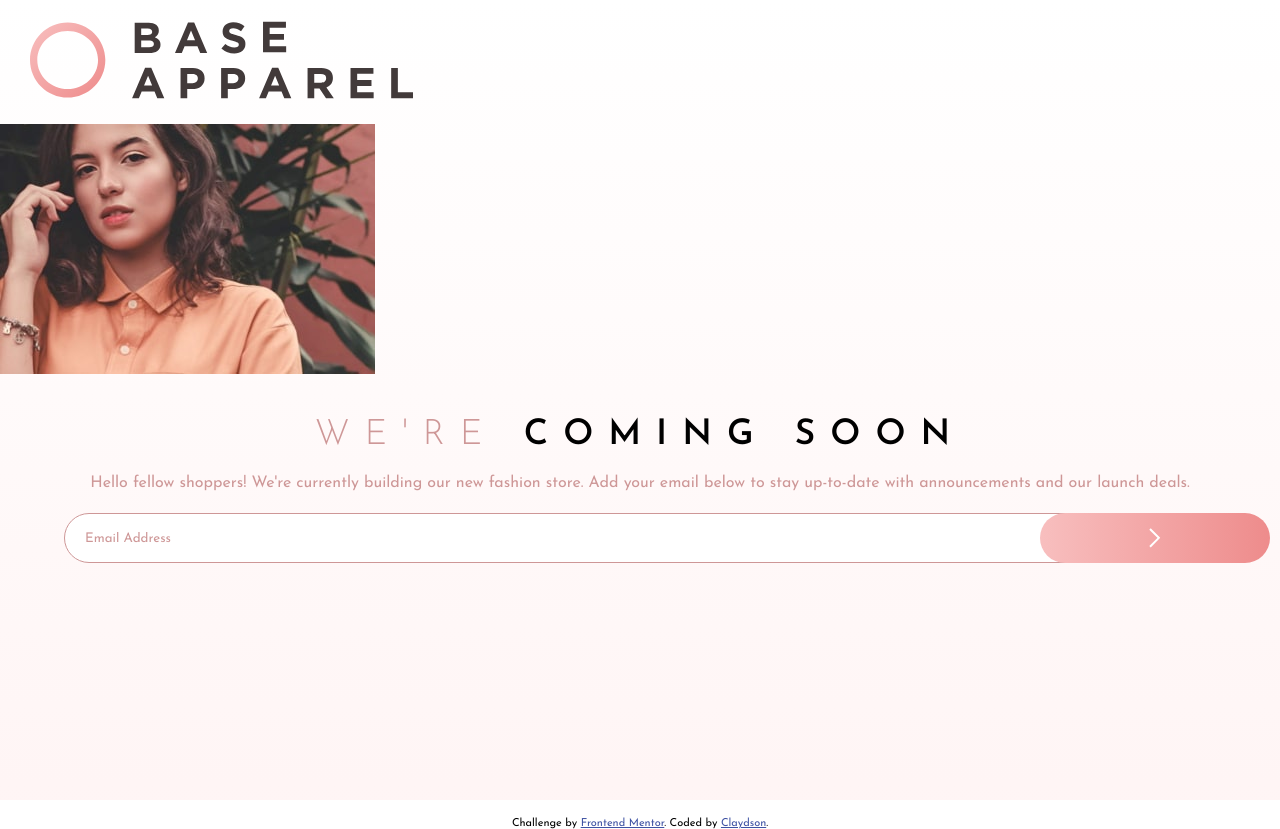
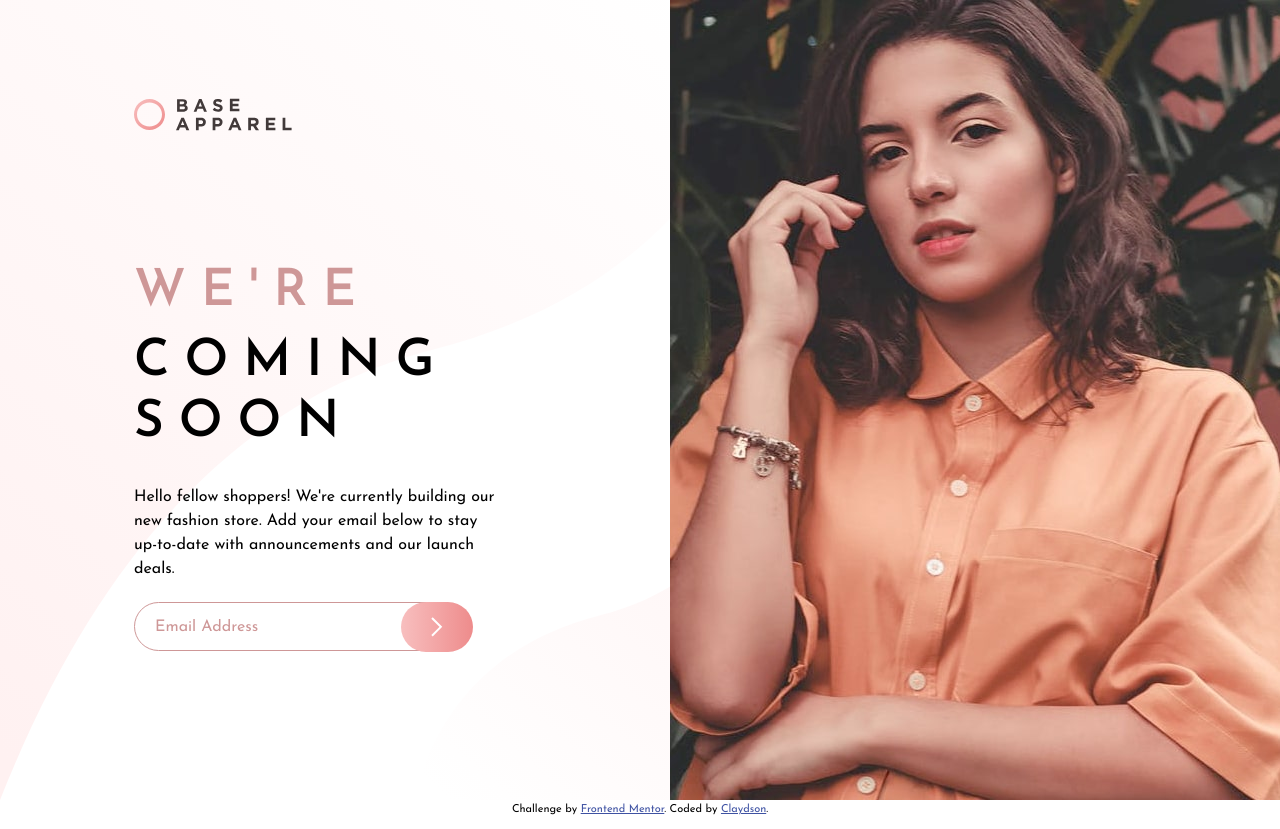
Before and after one commit to sicklex/FrontEndMentor-Challenge, a plain HTML site: page index.html in a window 1280 px wide. Drawn offline with Linux system fonts and the light colour scheme.

Commit message:
Changes in html css to make responsive website using mobile-first and make a javascript to validation email form

```diff
--- a/index.html
+++ b/index.html
@@ -18,44 +18,41 @@
 </head>
 <body>
 <main class="main-container">
-  <section class="img-section">
+  <section class="info-border">
+  <div class="info-container">
+    <div class="img-section">
       <div>
         <img class="img-logo"src="images/logo.svg" alt="Logo Base Apparel">
       </div>
-    <div class="container-img">
-      <img src="images/hero-mobile.jpg" alt="Model" class="img">
+      <div class="container-img mobile-hero">
+        <img src="images/hero-mobile.jpg" alt="Model" class="img-mobile">
       </div>
-  </section>
-
-
-  <section class="info-border">
-  <div class="info-container">
+    </div>
     <div class="infos">
-      <h1><span>We're</span> coming soon</h1>
+      <h1> <span>We're</span> coming soon</h1>
       <p>Hello fellow shoppers! We're currently building our new fashion store.
         Add your email below to stay up-to-date with announcements and our launch deals.</p>
           <div class="container-form">
             <form  action="" method="GET">
             <label for="email"></label>
-            <input type="email" placeholder="Email Address" name="email" id="email" required>
-            <button type="submit"></button>
-            <p id="invalid-email"></p>
+            <input type="text" placeholder="Email Address" name="email" id="email-el">
+            <button id="submit-button"type="submit"></button>
+            <p class="error" id="error-text"></p>
           </div>
       </div>
     </div>
   </div>
   </section>
+  <div class="desk-hero">
+    <img src="images/hero-desktop.jpg" alt="Model photo" class="img-desktop">
+  </div>
+</main>
 <footer>
   <p class="attribution">
     Challenge by <a href="https://www.frontendmentor.io?ref=challenge" target="_blank">Frontend Mentor</a>.
     Coded by <a href="#">Claydson</a>.
   </p>
 </footer>
-
-</main>
-
-
-
-
+<script src="index.js"></script>
 </body>
 </html>
--- /dev/null
+++ b/index.js
@@ -0,0 +1,31 @@
+function validateEmail(email) {
+    const re = /^(([^<>()[\]\\.,;:\s@"]+(\.[^<>()[\]\\.,;:\s@"]+)*)|(".+"))@((\[[0-9]{1,3}\.[0-9]{1,3}\.[0-9]{1,3}\.[0-9]{1,3}\])|(([a-zA-Z\-0-9]+\.)+[a-zA-Z]{2,}))$/;
+    return re.test(String(email).toLowerCase());
+}
+
+const form = document.getElementById("form")
+const emailEl = document.getElementById("email-el")
+const submitButton = document.getElementById("submit-button")
+const errorText = document.getElementById("error-text")
+
+
+
+submitButton.addEventListener("click", function (e){
+    e.preventDefault()
+    let email = emailEl.value
+    if (email === "") {
+        errorText.textContent = "This cannot be blank"
+    }
+    else if (!validateEmail(email)) {
+        emailEl.className = "email"
+        errorText.textContent = "Please provide a valid email"
+    }else{
+        errorText.textContent = ""
+    }
+})
+
+
+emailEl.addEventListener("click", function(){
+    errorText.textContent = ""
+    emailEl.className = ""
+})
--- a/stylesheet.css
+++ b/stylesheet.css
@@ -4,7 +4,12 @@
     box-sizing: border-box;
     font-family: 'Josefin Sans', sans-serif;
 }
-
+body{
+    height:100vh ;
+}
+.desk-hero{
+    display: none;
+}
 .img-logo{
     width: 30%;
     margin: 20px 30px;
@@ -13,11 +18,8 @@
     max-width: 100%;
 }
 .main-container{
-    height: 100vh;
     background-image:linear-gradient(hsl(0, 0%, 100%), hsl(0, 100%, 98%));
 }
-
-
 .info-container{
     text-align: center;
     height: 400px;
@@ -29,27 +31,25 @@
 .infos h1{
     margin: 0 auto;
     text-transform: uppercase;
-    font-size: 2.2em;
+    font-size: 2.0em;
     letter-spacing:  15px;
 }
-.infos p {
-    margin: 18px;
+.infos span{
     color: hsl(0, 36%, 70%);
-    font-size: 16px;
+    font-size: 1em;
     line-height: 1.5em;
-
-}
-span{
-    color:hsl(0, 36%, 70%);
-    font-weight: 100
 }
 
-input[type="email"]{
-    height:50px;
-    width:90%;
+
+input[type="text"]{
+    height:49px;
     border:1px solid hsl(0, 36%, 70%);
     padding-left:20px;
     border-radius:40px;
+    font-size: 16px;
+}
+input:focus{
+    outline: none;
 }
 input::placeholder{
     color: hsl(0, 36%, 70%);
@@ -65,14 +65,97 @@ button{
     background-position: center;
     background-image: url(images/icon-arrow.svg), linear-gradient(to right, hsl(0, 80%, 86%), hsl(0, 74%, 74%));
 }
-
+.container-form .error{
+    color:hsl(0, 36%, 70%);
+    font-weight: bold;
+    margin:10px;
+}
 button:hover{
+    box-shadow: 1px 10px 30px grey ;
     cursor: pointer;
     background-image: url(images/icon-arrow.svg), linear-gradient(to right, hsl(0, 80%, 86%), hsl(0, 80%, 86%));
 }
+.email{
+    background-image: url(images/icon-error.svg);
+    background-repeat: no-repeat;
+    background-position:19rem;
+    border: 2px solid red;
+}
+
+
 
 @media (max-width: 766px) {
     img{
         width: 100%;
     }
+    main{
+        height: 100vh;
+    }
 }
+@media (min-width: 767px){
+    body{
+        min-height: 100vh;
+    }
+    .main-container{
+        width: 100%;
+        margin: 0 auto;
+        background-image: unset;
+        display: flex;
+        justify-content: center;
+        align-items: center;
+        background-image: url(images/bg-pattern-desktop.svg);
+        background-repeat: no-repeat;
+
+    }
+    .desk-hero{
+        display:unset;
+    }
+    .mobile-hero{
+        display: none;
+    }
+    .info-border{
+        display: flex;
+        flex-direction: column;
+        align-items: center;
+    }
+    .img-logo{
+        width: 100%;
+        margin:0;
+        padding-bottom: 50px;
+    }
+    .img-desktop{
+        min-width: 100%;
+    }
+    .info-container{
+        display: flex;
+        flex-direction: column;
+        align-items: flex-start;
+        max-width: 60%;
+        min-height: 38rem;
+    }
+    .infos{
+      text-align: left;
+    }
+    .infos h1{
+        text-transform: uppercase;
+        font-size: 3.2em;
+        margin: 30px 0;
+        line-height: 1.2em;
+    }
+    .infos p {
+        width: 90%;
+        margin:0;
+        line-height: 1.5em;
+    }
+    .main-container{
+        display: flex;
+    }
+    input[type="text"]{
+        width:80%;
+    }
+    button{
+        position:relative;
+        top: 21px;
+        right:60px;
+    }
+}
```
Lines whose indentation alone changed are shown as unchanged.
